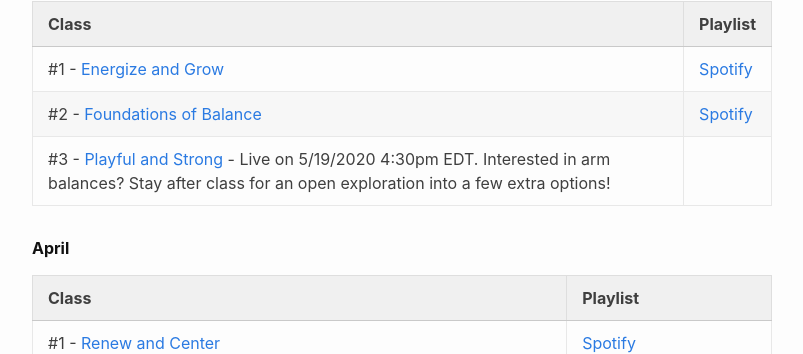
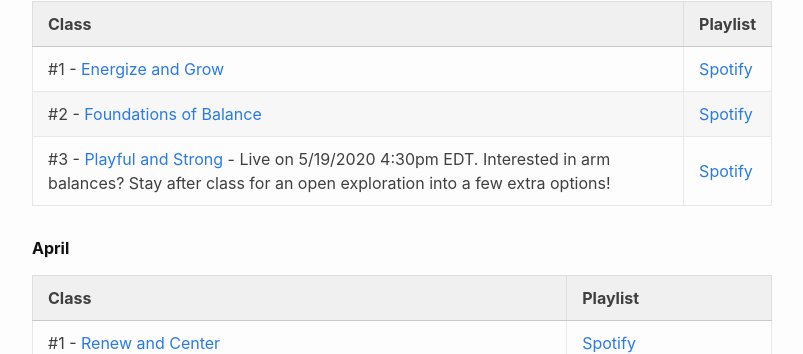
Before and after one commit to emelineclarke/yoga, a Jekyll site: the page built from index.markdown, in a window 1280 px wide. Shown: the part 543-897 px from the top of the page, without its empty margins (238-1041 px from the left). Built offline with Jekyll 4.4.1, drawn with Linux system fonts in a browser that asks for light colours.

Commit message:
add new playlist

```diff
--- a/index.markdown
+++ b/index.markdown
@@ -26,7 +26,7 @@ Tuesdays from 4:30-5:30pm EDT
 |:------------- |:-------------|
 | #1 - [Energize and Grow](https://dartmouth.zoom.us/rec/share/6e0qdJbvyzhOYIXL0wacXKc4WbTKX6a8gXAZrPYJmh0-GPkWMmgqFChBuKPIK0kw)      | [Spotify](https://open.spotify.com/playlist/3y52hWEOUgObBKbGFV6m40?si=TqeBb2qQRvmtipo2fdyZ5A) |
 | #2 - [Foundations of Balance](https://dartmouth.zoom.us/rec/share/u5JMPqCz539Lb9L_sHvzfacFRK_peaa81ylL8vZfmRvJV_-5l7rvTPthJ56TpDRa)      | [Spotify](https://open.spotify.com/playlist/5n77zubagrCVy6WPqyAatf?si=zi8eCd9VQ7a6ICWeuyt5-A)      |
-| #3 - [Playful and Strong](https://dartmouth.zoom.us/j/757625459/) - Live on 5/19/2020 4:30pm EDT. Interested in arm balances? Stay after class for an open exploration into a few extra options! |       |
+| #3 - [Playful and Strong](https://dartmouth.zoom.us/j/757625459/) - Live on 5/19/2020 4:30pm EDT. Interested in arm balances? Stay after class for an open exploration into a few extra options! | [Spotify](https://open.spotify.com/playlist/2cOqkSL9Z6miFCQ2lLC9EY?si=aResM8pjSv6qZSisTGjp_w)      |
 
 <!---
 - [5/05/2020](https://dartmouth.zoom.us/rec/share/6e0qdJbvyzhOYIXL0wacXKc4WbTKX6a8gXAZrPYJmh0-GPkWMmgqFChBuKPIK0kw) - [Playlist](https://open.spotify.com/playlist/3y52hWEOUgObBKbGFV6m40?si=TqeBb2qQRvmtipo2fdyZ5A) - Energize and Grow
```
